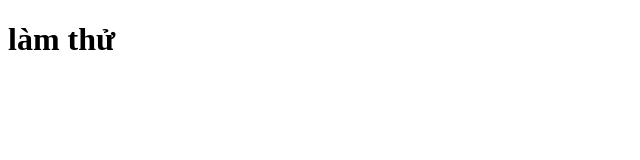
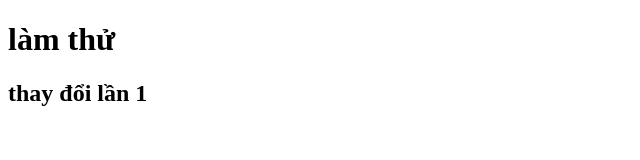
Before and after one commit to zenill/so3-, a plain HTML site: page index.html in a window 1280 px wide. Shown: the whole page, without its empty margins (0-640 px from the left). Drawn offline with Linux system fonts and the light colour scheme.

Commit message:
thay đổi lần 1

```diff
--- a/index.html
+++ b/index.html
@@ -8,5 +8,6 @@
   </head>
   <body>
     <h1>làm thử</h1>
+    <h2>thay đổi lần 1</h2>
   </body>
 </html>
```
